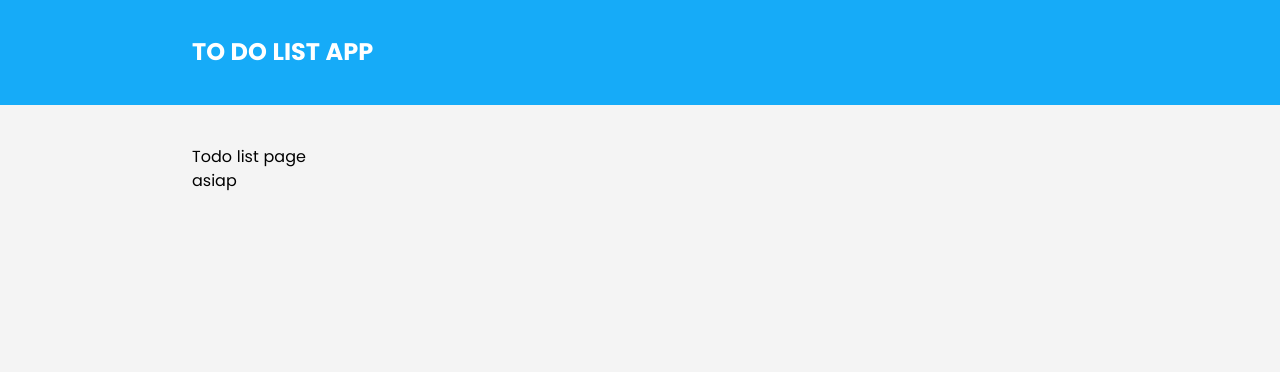
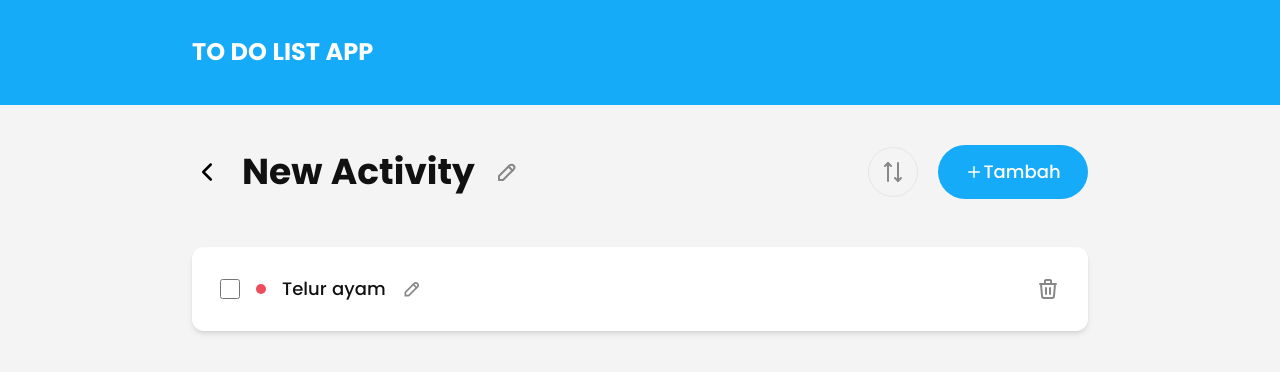
Before and after one commit to up2dul/todo-list, a React (Vite) app: page /activity in a window 1280 px wide. Shown: the top 372 px of the page. Built offline with nearby package versions, Linux system fonts and the light colour scheme.

Commit message:
feat(pages): 🎸 add dummy content to activity page

```diff
--- a/src/pages/Activity.tsx
+++ b/src/pages/Activity.tsx
@@ -1,10 +1,56 @@
+import { Link } from 'react-router-dom';
+import { TbChevronLeft, TbPencil, TbPlus } from 'react-icons/tb';
+
 import { BaseLayout } from '@/layouts';
+import { Button, SortButton, TodoItem } from '@/components';
+
+// import addTodoList from '@/assets/svg/add-todo-list.svg';
 
 export const Activity = () => {
   return (
     <BaseLayout>
-      <h1>Todo list page</h1>
-      <h1>asiap</h1>
+      <div className='flex items-center justify-between'>
+        <div className='flex items-center gap-5'>
+          <Link to='/'>
+            <span
+              data-cy='todo-back-button'
+              className='cursor-pointer text-3xl'
+              title='Back to dashboard'>
+              <TbChevronLeft />
+            </span>
+          </Link>
+
+          <h1 data-cy='todo-title' className='text-4xl font-bold text-black'>
+            New Activity
+          </h1>
+
+          <span data-cy='todo-title-edit-button' className='cursor-pointer text-2xl text-gray'>
+            <TbPencil />
+          </span>
+        </div>
+
+        {/* <Button cy='todo-add-button' color='primary'>
+          <TbPlus /> Tambah
+        </Button> */}
+        <div className='flex items-center gap-5'>
+          <SortButton />
+          <Button cy='todo-add-button' color='primary'>
+            <TbPlus /> Tambah
+          </Button>
+        </div>
+      </div>
+
+      {/* <div className='mt-24 flex justify-center'>
+        <img
+          data-cy='todo-empty-state'
+          src={addTodoList}
+          alt='add first todo'
+          className='cursor-pointer'
+        />
+      </div> */}
+      <div className='mt-12'>
+        <TodoItem />
+      </div>
     </BaseLayout>
   );
 };
```
